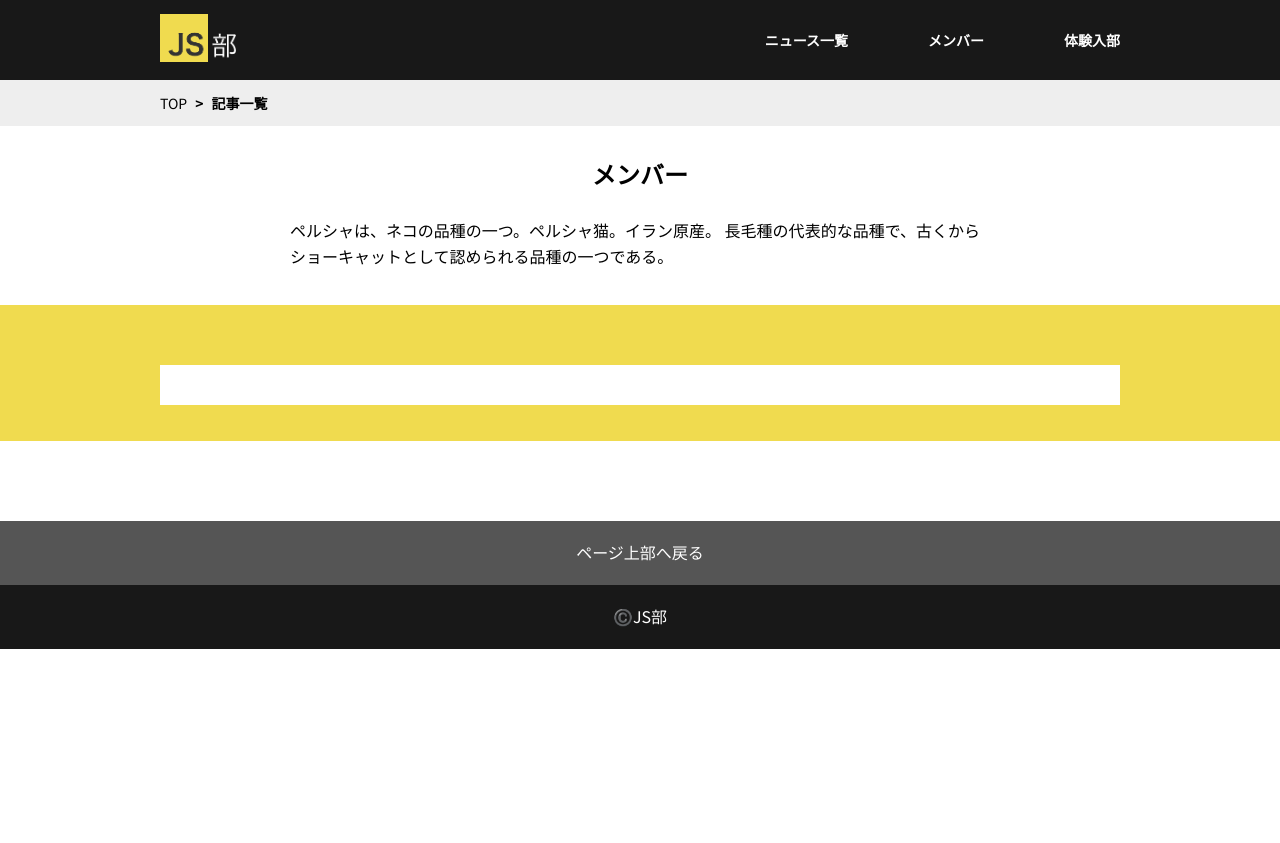
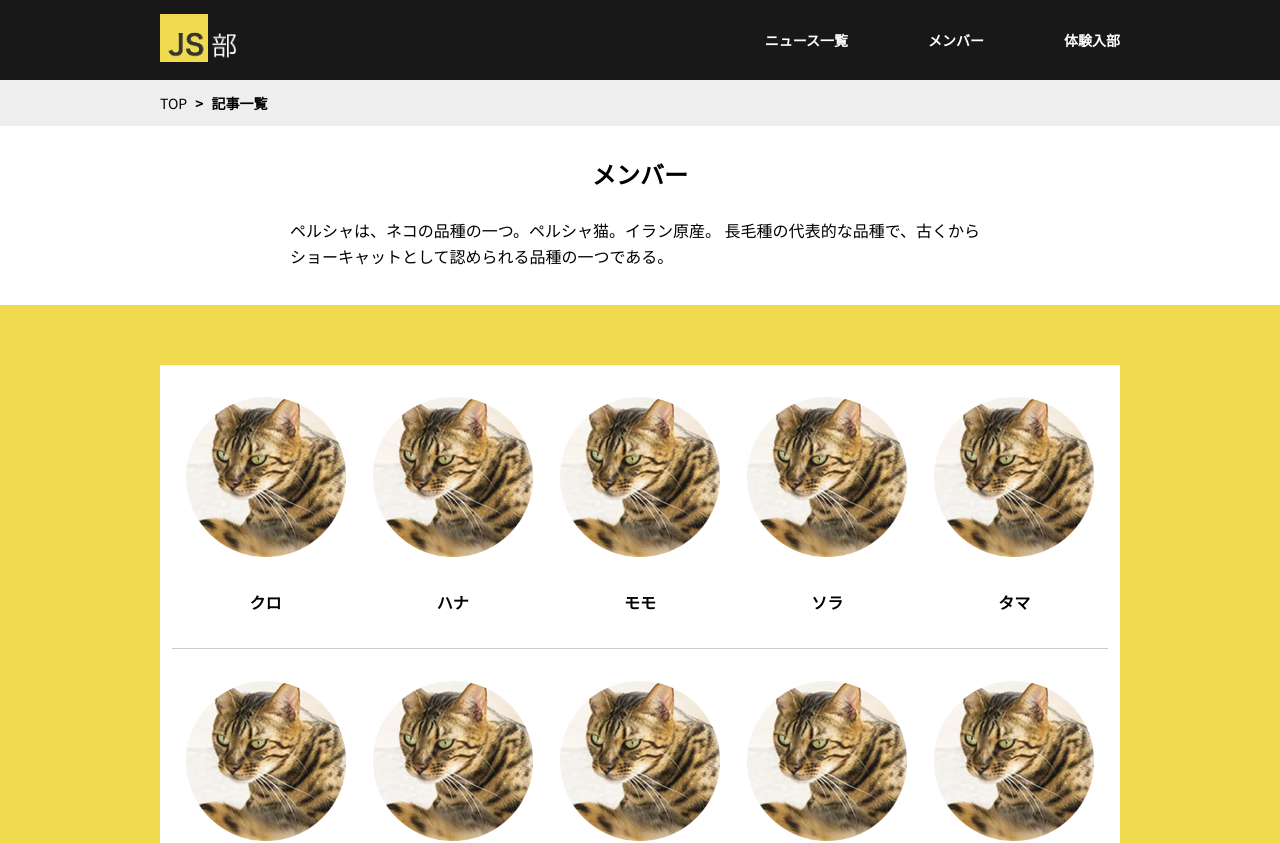
Before and after one commit to kensukegoto/jsbu, a Vue app: page /member in a window 1280 px wide. Shown: the top 843 px of the page. Before the commit the page ends 800 px from the top, so only its background shows below. Built offline with nearby package versions, Linux system fonts and the light colour scheme.

Commit message:
追加：部員一覧を表示

```diff
--- /dev/null
+++ b/public/data/member.json
@@ -0,0 +1,92 @@
+[
+  {
+    "name": "kuro",
+    "label": "クロ",
+    "image": "mem_01.png",
+    "text": "ネコは、狭義には食肉目ネコ科ネコ属に分類されるリビアヤマネコが家畜化されたイエネコに対する通称である。イヌと並ぶ代表的なペットとして日本を含め世界中で広く飼われている。 より広義には、ヤマネコやネコ科動物全般を指すこともある。"
+  },
+  {
+    "name": "hana",
+    "label": "ハナ",
+    "image": "mem_01.png",
+    "text": "ネコは、狭義には食肉目ネコ科ネコ属に分類されるリビアヤマネコが家畜化されたイエネコに対する通称である。イヌと並ぶ代表的なペットとして日本を含め世界中で広く飼われている。 より広義には、ヤマネコやネコ科動物全般を指すこともある。"
+  },
+  {
+    "name": "momo",
+    "label": "モモ",
+    "image": "mem_01.png",
+    "text": "ネコは、狭義には食肉目ネコ科ネコ属に分類されるリビアヤマネコが家畜化されたイエネコに対する通称である。イヌと並ぶ代表的なペットとして日本を含め世界中で広く飼われている。 より広義には、ヤマネコやネコ科動物全般を指すこともある。"
+  },
+  {
+    "name": "sora",
+    "label": "ソラ",
+    "image": "mem_01.png",
+    "text": "ネコは、狭義には食肉目ネコ科ネコ属に分類されるリビアヤマネコが家畜化されたイエネコに対する通称である。イヌと並ぶ代表的なペットとして日本を含め世界中で広く飼われている。 より広義には、ヤマネコやネコ科動物全般を指すこともある。"
+  },
+  {
+    "name": "tama",
+    "label": "タマ",
+    "image": "mem_01.png",
+    "text": "ネコは、狭義には食肉目ネコ科ネコ属に分類されるリビアヤマネコが家畜化されたイエネコに対する通称である。イヌと並ぶ代表的なペットとして日本を含め世界中で広く飼われている。 より広義には、ヤマネコやネコ科動物全般を指すこともある。"
+  },
+  {
+    "name": "tibi",
+    "label": "チビ",
+    "image": "mem_01.png",
+    "text": "ネコは、狭義には食肉目ネコ科ネコ属に分類されるリビアヤマネコが家畜化されたイエネコに対する通称である。イヌと並ぶ代表的なペットとして日本を含め世界中で広く飼われている。 より広義には、ヤマネコやネコ科動物全般を指すこともある。"
+  },
+  {
+    "name": "siro",
+    "label": "シロ",
+    "image": "mem_01.png",
+    "text": "ネコは、狭義には食肉目ネコ科ネコ属に分類されるリビアヤマネコが家畜化されたイエネコに対する通称である。イヌと並ぶ代表的なペットとして日本を含め世界中で広く飼われている。 より広義には、ヤマネコやネコ科動物全般を指すこともある。"
+  },
+  {
+    "name": "mii",
+    "label": "ミー",
+    "image": "mem_01.png",
+    "text": "ネコは、狭義には食肉目ネコ科ネコ属に分類されるリビアヤマネコが家畜化されたイエネコに対する通称である。イヌと並ぶ代表的なペットとして日本を含め世界中で広く飼われている。 より広義には、ヤマネコやネコ科動物全般を指すこともある。"
+  },
+  {
+    "name": "maru",
+    "label": "マル",
+    "image": "mem_01.png",
+    "text": "ネコは、狭義には食肉目ネコ科ネコ属に分類されるリビアヤマネコが家畜化されたイエネコに対する通称である。イヌと並ぶ代表的なペットとして日本を含め世界中で広く飼われている。 より広義には、ヤマネコやネコ科動物全般を指すこともある。"
+  },
+  {
+    "name": "mike",
+    "label": "ミケ",
+    "image": "mem_01.png",
+    "text": "ネコは、狭義には食肉目ネコ科ネコ属に分類されるリビアヤマネコが家畜化されたイエネコに対する通称である。イヌと並ぶ代表的なペットとして日本を含め世界中で広く飼われている。 より広義には、ヤマネコやネコ科動物全般を指すこともある。"
+  },
+  {
+    "name": "nana",
+    "label": "ナナ",
+    "image": "mem_01.png",
+    "text": "ネコは、狭義には食肉目ネコ科ネコ属に分類されるリビアヤマネコが家畜化されたイエネコに対する通称である。イヌと並ぶ代表的なペットとして日本を含め世界中で広く飼われている。 より広義には、ヤマネコやネコ科動物全般を指すこともある。"
+  },
+  {
+    "name": "rin",
+    "label": "リン",
+    "image": "mem_01.png",
+    "text": "ネコは、狭義には食肉目ネコ科ネコ属に分類されるリビアヤマネコが家畜化されたイエネコに対する通称である。イヌと並ぶ代表的なペットとして日本を含め世界中で広く飼われている。 より広義には、ヤマネコやネコ科動物全般を指すこともある。"
+  },
+  {
+    "name": "yuzu",
+    "label": "ユズ",
+    "image": "mem_01.png",
+    "text": "ネコは、狭義には食肉目ネコ科ネコ属に分類されるリビアヤマネコが家畜化されたイエネコに対する通称である。イヌと並ぶ代表的なペットとして日本を含め世界中で広く飼われている。 より広義には、ヤマネコやネコ科動物全般を指すこともある。"
+  },
+  {
+    "name": "reo",
+    "label": "レオ",
+    "image": "mem_01.png",
+    "text": "ネコは、狭義には食肉目ネコ科ネコ属に分類されるリビアヤマネコが家畜化されたイエネコに対する通称である。イヌと並ぶ代表的なペットとして日本を含め世界中で広く飼われている。 より広義には、ヤマネコやネコ科動物全般を指すこともある。"
+  },
+  {
+    "name": "sakura",
+    "label": "サクラ",
+    "image": "mem_01.png",
+    "text": "ネコは、狭義には食肉目ネコ科ネコ属に分類されるリビアヤマネコが家畜化されたイエネコに対する通称である。イヌと並ぶ代表的なペットとして日本を含め世界中で広く飼われている。 より広義には、ヤマネコやネコ科動物全般を指すこともある。"
+  }
+]
--- /dev/null
+++ b/src/components/member/MemberItem.vue
@@ -0,0 +1,6 @@
+<template>
+
+  <article class="card">
+
+  </article>
+</template>
--- a/src/views/Member.vue
+++ b/src/views/Member.vue
@@ -5,9 +5,10 @@
     <section class="memberList">
       <div class="card-box__outer">
         <ul class="card-box">
-          <!-- <li class="item" v-for="(item,key) of state.list" :key="key">
-            <NewsListItem :attr="item" />
-          </li> -->
+          <li class="item" v-for="(item,key) of state.list" :key="key">
+            <a class="item__image"><img :src="`/image/${item.image}`" alt=""></a>
+            <p class="item__title"><a>{{ item.label }}</a></p>
+          </li>
         </ul>
       </div>
     </section>
@@ -18,8 +19,8 @@
 
 import PankuzuList from "@/components/common/PankuzuList";
 import About from "@/components/common/About";
-// import axios from "axios"
-
+import axios from "axios"
+import { reactive } from 'vue';
 // import { computed, reactive } from 'vue';
 
 export default {
@@ -29,9 +30,23 @@ export default {
     // bList
   },
   setup(){
+
+    const state = reactive({
+      list: []
+    });
+
+    axios.get('/data/member.json')
+      .then((response) => {
+        state.list = response.data
+      })
+      .catch((e) => {
+        alert(e);
+      });
+
     return {
+      state,
       title: 'メンバー',
-      descr: 'ペルシャは、ネコの品種の一つ。ペルシャ猫。イラン原産。 長毛種の代表的な品種で、古くからショーキャットとして認められる品種の一つである。'
+      descr: 'ペルシャは、ネコの品種の一つ。ペルシャ猫。イラン原産。 長毛種の代表的な品種で、古くからショーキャットとして認められる品種の一つである。',
     }
   }
 }
@@ -54,6 +69,7 @@ main {
 }
 
 .card-box{
+
   &__outer{
     background-color: $white;
     padding: 0 12px 32px;
@@ -64,15 +80,44 @@ main {
       padding-bottom: 40px;
     }
   }
+
+  display: flex;
+  flex-wrap: wrap;
+  width: 100%;
+
   .item {
 
-    padding-top: 12px;
-    padding-bottom: 12px;
+    width: 50%;
+    padding-top: 28px;
+    padding-bottom: 28px;
     border-bottom: 1px solid $grey;
+    text-align: center;
     @include media(m){
+      width: 20%;
       padding-top: 32px;
-      padding-bottom: 20px;
+      padding-bottom: 32px;
     }
+
+    &__image{
+      width: 80%;
+      display: inline-block;
+      @include media(m){
+        width: 160px;
+      }
+    }
+
+    &__title{
+      margin-top: 28px;
+      font-weight: bold;
+      font-size: 1.4rem;
+      @include media(m){
+        margin-top: 32px;
+        font-size: 1.6rem;
+      }
+    }
+
+
+
   }
 }
 </style>
```
Also changed, not shown: public/image/mem_01.png (added).
